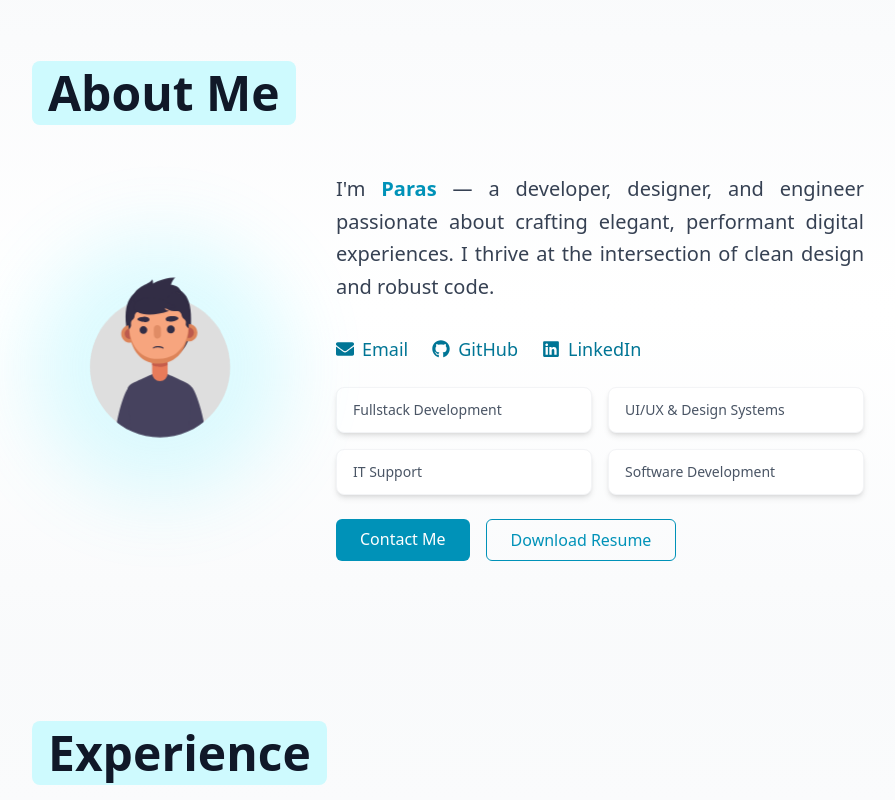
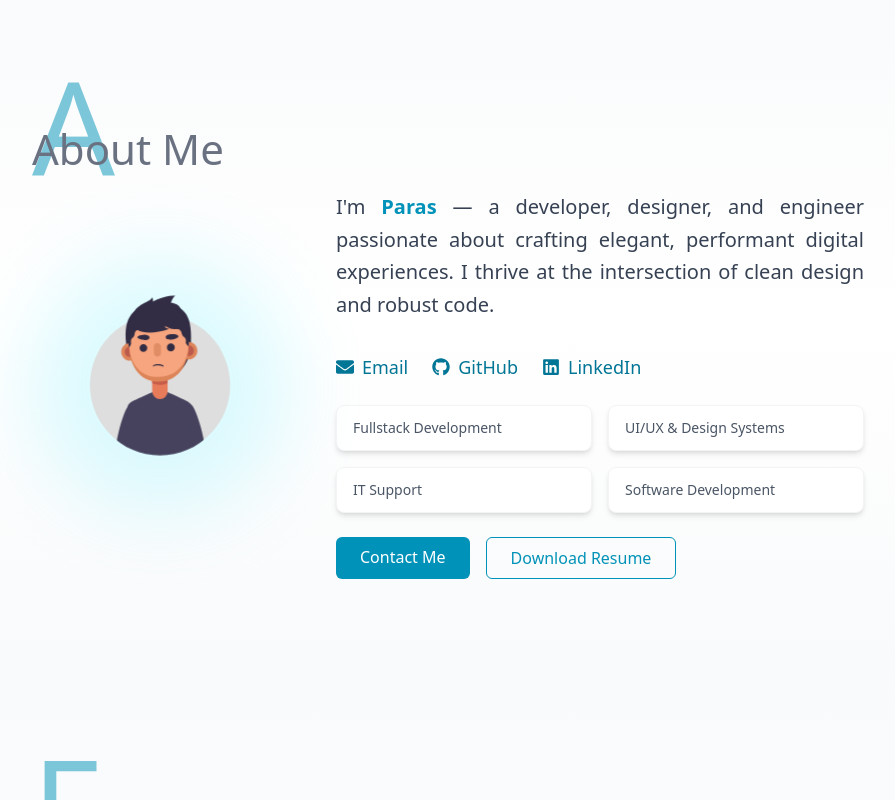
Before and after one commit to paras603/paras603.github.io, a React (Vite) app: page / in a window 1280 px wide. Shown: the part 800-1600 px from the top of the page, without its empty margins (192-1087 px from the left). Built offline with nearby package versions, Linux system fonts and the light colour scheme.

Commit message:
worked with section title

```diff
--- /dev/null
+++ b/src/components/SectionTitle.tsx
@@ -0,0 +1,20 @@
+interface sectionTitleProps {
+    highlightLetter: string;
+    title: string;
+}
+
+const SectionTitle = ({ highlightLetter, title }: sectionTitleProps) => {
+  return (
+    <div className="relative">
+      <p className="text-cyan-600  opacity-50 leading-none text-[86px] sm:text-[100px] md:text-[130px]">
+        {highlightLetter}
+      </p>
+      <h1 className="absolute top-[50%] text-[28px] sm:text-4xl md:text-[42px]">
+        {title}
+      </h1>
+    </div>
+  );
+};
+
+
+export default SectionTitle;
--- a/src/sections/About.tsx
+++ b/src/sections/About.tsx
@@ -4,6 +4,7 @@ import { motion } from "framer-motion";
 import profileLottie from '../assets/animation/profile-lottie.json';
 
 import { FaEnvelope, FaGithub, FaLinkedin } from "react-icons/fa";
+import SectionTitle from '../components/SectionTitle';
 
 const About: React.FC = () => {
   const lottieOptions = {
@@ -29,14 +30,7 @@ const About: React.FC = () => {
         className="max-w-6xl mx-auto"
       >
         {/* Section Title */}
-        <div className="mb-12 flex items-center gap-3">
-          <h2 className="text-4xl md:text-5xl font-bold text-gray-900 font-sans bg-cyan-100 px-4 py-2 rounded-lg inline-block">
-            About Me
-          </h2>
-        </div>
-
-
-
+        <SectionTitle highlightLetter="A" title="About Me" />
 
         {/* Content */}
         <div className="flex flex-col md:flex-row items-center gap-12 justify-between">
--- a/src/sections/Contact.tsx
+++ b/src/sections/Contact.tsx
@@ -4,6 +4,7 @@ import { motion } from "framer-motion";
 import Lottie from "react-lottie";
 import { FaCheckCircle, FaTimesCircle, FaEnvelope, FaGithub, FaLinkedin } from "react-icons/fa";
 import contactUsAnimation from "../assets/animation/contact-us-lottie.json";
+import SectionTitle from "../components/SectionTitle";
 
 const Contact: React.FC = () => {
   const formRef = useRef<HTMLFormElement>(null);
@@ -51,9 +52,7 @@ const Contact: React.FC = () => {
       >
         {/* Title Section */}
         <div className="mb-12">
-          <h2 className="text-4xl md:text-5xl font-bold text-gray-900 font-sans bg-cyan-100 px-4 py-2 rounded-lg inline-block">
-            Contact Me
-          </h2>
+          <SectionTitle highlightLetter="C" title="Contact me" />
           <p className="text-gray-600 text-left text-lg md:text-xl max-w-2xl">
             Have a project in mind or just want to say hello? I’d love to hear from you.
           </p>
--- a/src/sections/Experience.tsx
+++ b/src/sections/Experience.tsx
@@ -1,6 +1,7 @@
 import { motion } from 'framer-motion';
 import { experiences } from '../data/experiences';
 import { FaExternalLinkAlt, FaTasks } from 'react-icons/fa';
+import SectionTitle from '../components/SectionTitle';
 
 const Experience: React.FC = () => {
   return (
@@ -11,9 +12,7 @@ const Experience: React.FC = () => {
       <div className="max-w-6xl mx-auto">
         {/* Section Header */}
         <div className="mb-12 flex items-center gap-3">
-          <h2 className="text-4xl md:text-5xl font-bold text-gray-900 font-sans bg-cyan-100 px-4 py-2 rounded-lg inline-block">
-            Experience
-          </h2>
+          <SectionTitle highlightLetter='E' title='Experience' />
         </div>
 
         {/* Timeline */}
--- a/src/sections/Project.tsx
+++ b/src/sections/Project.tsx
@@ -9,10 +9,9 @@ import 'swiper/swiper-bundle.css';
 import { Pagination } from 'swiper/modules';
 import 'swiper/css';
 import 'swiper/css/pagination';
+import SectionTitle from '../components/SectionTitle';
 
 SwiperCore.use([Pagination]);
-
-
 
 const Project: React.FC = () => {
   const [currentIndex, setCurrentIndex] = useState(0);
@@ -33,9 +32,7 @@ return (
       >
       <div className="flex items-center justify-between mb-12">
         {/* Title */}
-        <h2 className="text-4xl md:text-5xl font-bold text-gray-900 font-sans bg-cyan-100 px-4 py-2 rounded-lg inline-block">
-          Projects
-        </h2>
+        <SectionTitle highlightLetter='P' title='Projects' />
 
         {/* All Projects Link */}
         <Link
@@ -45,7 +42,6 @@ return (
           View All
         </Link>
       </div>
-
 
         {/* Mobile Swiper */}
         <div className="lg:hidden">
@@ -68,7 +64,6 @@ return (
                     loading="lazy"
                   />
                   <div className='flex justify-start'>
-
                     <h3
                       className="text-2xl font-bold text-cyan-700"
                     >
@@ -130,7 +125,7 @@ return (
               whileInView={{ opacity: 1, y: 0 }}
               viewport={{ once: true }}
               transition={{ duration: 0.4, ease: "easeOut" }}
-              className="cursor-pointer border border-gray-200 shadow-md hover:shadow-xl rounded-xl overflow-hidden transition-all"
+              className="cursor-pointer border border-gray-200 shadow-md hover:shadow-xl rounded-sm overflow-hidden transition-all"
               onClick={() => navigate(`/projects/${proj.slug}`)}
             >
               <img
--- a/src/sections/Skill.tsx
+++ b/src/sections/Skill.tsx
@@ -1,6 +1,7 @@
 import React from 'react';
 import { skills, Skill as SkillType } from '../data/skills';
 import { motion } from "framer-motion";
+import SectionTitle from '../components/SectionTitle';
 
 const Skill: React.FC = () => {
   return (
@@ -16,9 +17,7 @@ const Skill: React.FC = () => {
         className="max-w-6xl mx-auto"
       >
         <div className='mb-12'>
-          <h2 className="text-4xl md:text-5xl font-bold text-gray-900 font-sans bg-cyan-100 px-4 py-2 rounded-lg inline-block">
-            Skills
-          </h2>
+          <SectionTitle highlightLetter='S' title='Skills' />
         </div>
 
         <div className="grid grid-cols-2 sm:grid-cols-3 md:grid-cols-4 lg:grid-cols-5 gap-6">
--- a/src/sections/Testimonial.tsx
+++ b/src/sections/Testimonial.tsx
@@ -1,6 +1,7 @@
 import React from 'react';
 import { testimonials } from '../data/testimonials';
 import { motion } from 'framer-motion';
+import SectionTitle from '../components/SectionTitle';
 
 const Testimonial: React.FC = () => {
   return (
@@ -16,9 +17,7 @@ const Testimonial: React.FC = () => {
         className="max-w-6xl mx-auto"
       >
         <div className='mb-12'>
-          <h2 className="text-4xl md:text-5xl font-bold text-gray-900 font-sans bg-cyan-100 px-4 py-2 rounded-lg inline-block">
-            Testimonials
-          </h2>
+          <SectionTitle highlightLetter='T' title='Testimonial' />
         </div>
 
         <div className="grid gap-8 sm:grid-cols-2 lg:grid-cols-3">
```
Also changed, not shown: src/sections/Timeline.tsx (deleted).
